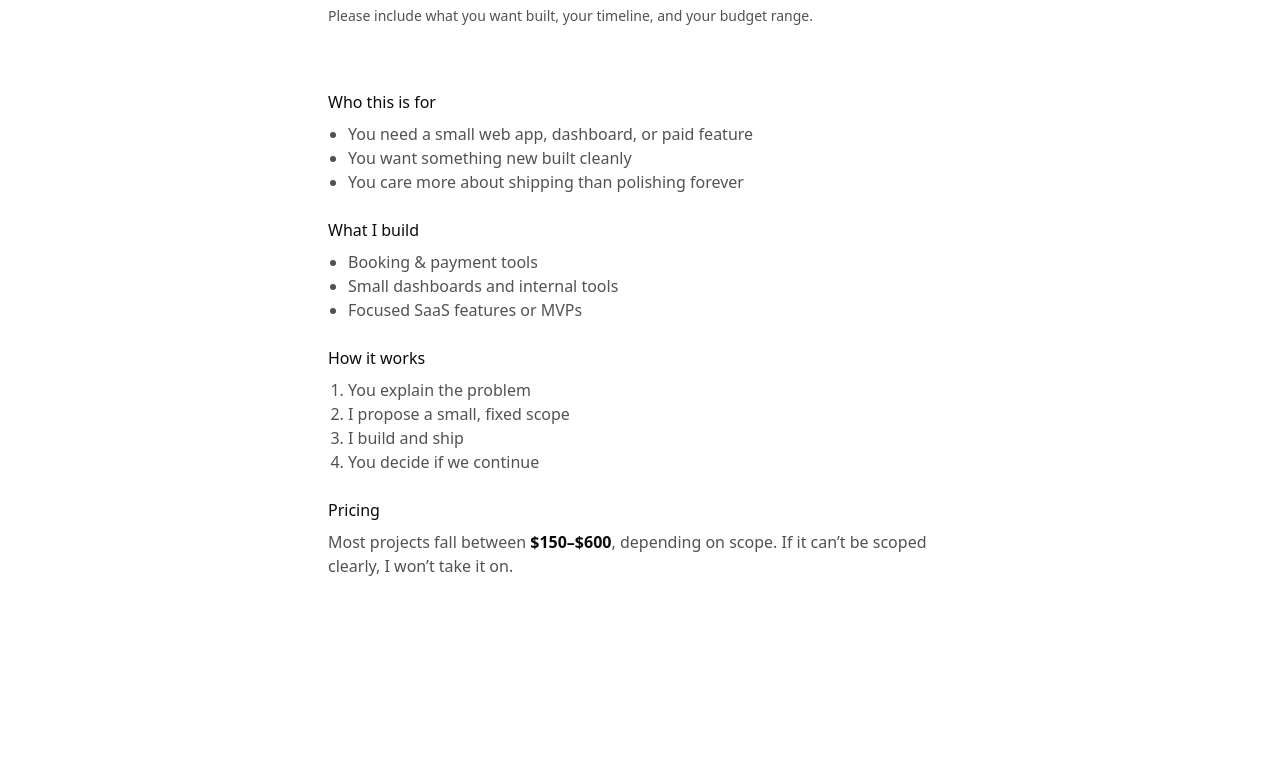
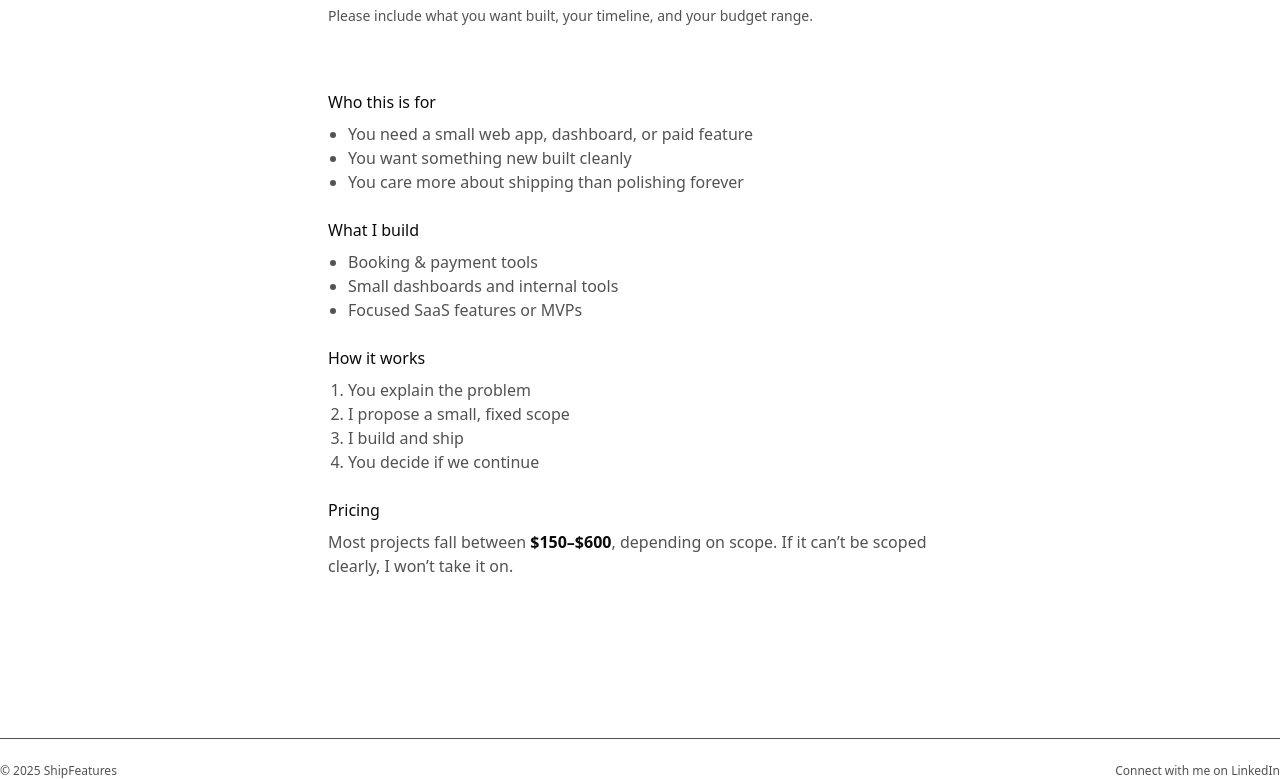
Before and after one commit to dttrue/shipfeatures, a Next.js app: page / in a window 1280 px wide. Shown: the part 451-1230 px from the top of the page. Before the commit the page ends 1125 px from the top, so only its background shows below. Built offline with nearby package versions, Linux system fonts and the light colour scheme.

Commit message:
Added footer component

```diff
--- a/app/layout.js
+++ b/app/layout.js
@@ -1,6 +1,7 @@
 import { Geist, Geist_Mono } from "next/font/google";
 import "./globals.css";
 import ThemeToggle from "@/components/ThemeToggle";
+import Footer from "@/components/Footer";
 
 const geistSans = Geist({
   variable: "--font-geist-sans",
@@ -13,9 +14,11 @@ const geistMono = Geist_Mono({
 });
 
 export const metadata = {
-  title: "Create Next App",
-  description: "Generated by create next app",
+  title: "ShipFeatures",
+  description:
+    "ShipFeatures builds small, paid web tools and dashboards for founders and service businesses. Fixed scope, fast delivery, revenue-ready software.",
 };
+
 
 export default function RootLayout({ children }) {
   return (
@@ -26,8 +29,12 @@ export default function RootLayout({ children }) {
         <div className="p-4 flex justify-end">
           <ThemeToggle />
         </div>
+
+
         {children}
+        <Footer />
       </body>
+
     </html>
   );
 }
--- /dev/null
+++ b/components/Footer.jsx
@@ -0,0 +1,26 @@
+// components/Footer.jsx
+export default function Footer() {
+  return (
+    <footer
+      className="mt-16 border-t pt-6 text-xs"
+      style={{
+        borderColor: "var(--foreground-muted)",
+        color: "var(--foreground-muted)",
+      }}
+    >
+      <div className="flex flex-col items-center gap-1 sm:flex-row sm:justify-between">
+        <span>© {new Date().getFullYear()} ShipFeatures</span>
+
+        <a
+          href="https://www.linkedin.com/in/daniel-torres-9889501aa/"
+          target="_blank"
+          rel="noopener noreferrer"
+          style={{ color: "var(--foreground-muted)" }}
+          className="hover:opacity-80"
+        >
+          Connect with me on LinkedIn
+        </a>
+      </div>
+    </footer>
+  );
+}
```
